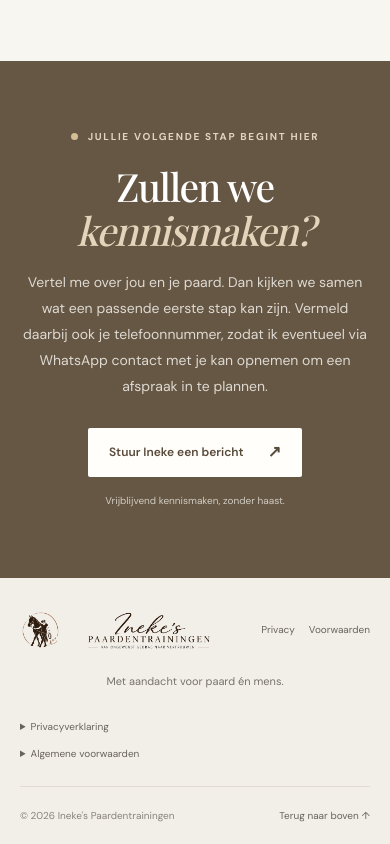
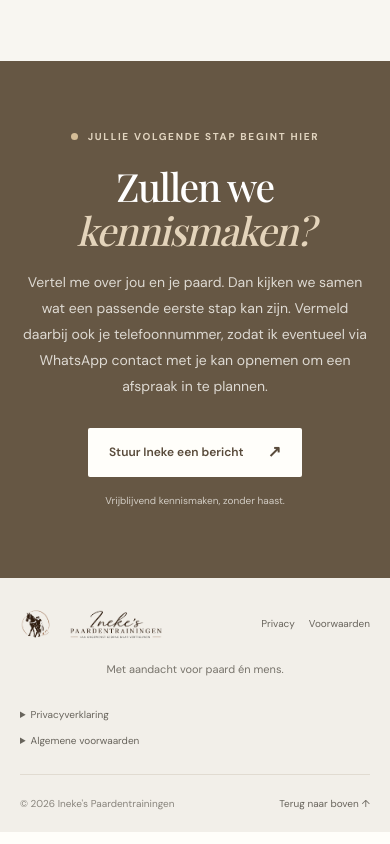
Before and after one commit to cryptovandieren-beep/InekesPaardentrainingen, a plain HTML site: page index.html in a window 390 px wide. Shown: the part 5408-6252 px from the top of the page. Drawn offline with nearby package versions, Linux system fonts and the light colour scheme.

Commit message:
logo helemaal onderaan kleiner

```diff
--- a/style.css
+++ b/style.css
@@ -744,16 +744,16 @@ h2 em {
 }
 
 .site-footer .footer-brand {
-  gap: 12px;
+  gap: 8px;
 }
 
 .site-footer .footer-brand .brand-symbol {
-  width: 52px;
-  height: 52px;
+  width: 38px;
+  height: 38px;
 }
 
 .site-footer .footer-brand .brand-wordmark {
-  width: 190px;
+  width: 135px;
 }
 
 .footer-main {
@@ -1082,12 +1082,12 @@ h2 em {
   }
 
   .site-footer .footer-brand .brand-symbol {
-    width: 42px;
-    height: 42px;
+    width: 32px;
+    height: 32px;
   }
 
   .site-footer .footer-brand .brand-wordmark {
-    width: 150px;
+    width: 112px;
   }
 
   .footer-main > p {
```
